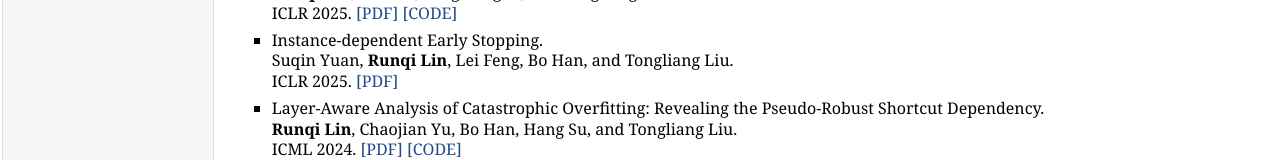
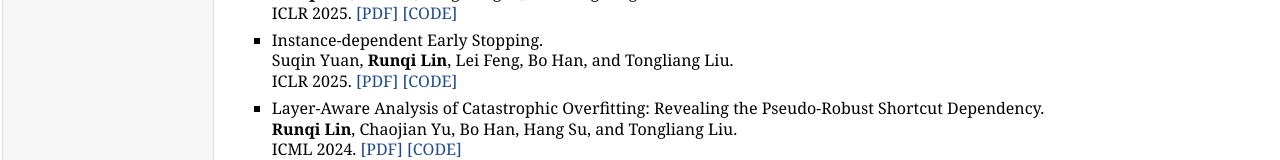
Before and after one commit to RunqiLin/RunqiLin.github.io, a plain HTML site: page index.html in a window 1280 px wide. Shown: the part 616-776 px from the top of the page. Drawn offline with Linux system fonts and the light colour scheme.

Commit message:
Update index.html

```diff
--- a/index.html
+++ b/index.html
@@ -68,7 +68,7 @@
             <li><p>
                 Instance-dependent Early Stopping.<br>
                 Suqin Yuan, <b>Runqi Lin</b>, Lei Feng, Bo Han, and Tongliang Liu.<br>
-                ICLR 2025. <a href="https://openreview.net/pdf?id=P42DbV2nuV">[PDF]</a>
+                ICLR 2025. <a href="https://openreview.net/pdf?id=P42DbV2nuV">[PDF]</a> <a href="https://github.com/tmllab/2025_ICLR_IES">[CODE]</a>
             </p></li>
             <li><p>
                 Layer-Aware Analysis of Catastrophic Overfitting: Revealing the Pseudo-Robust Shortcut Dependency.<br>
```
